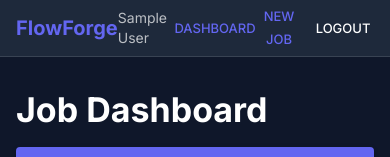
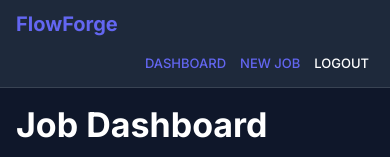
Before and after one commit to ShayaanSadiq/FlowForge, a React (Vite) app in the folder frontend/: page / in a window 390 px wide. Shown: the top 157 px of the page. Built offline with nearby package versions, Linux system fonts and the light colour scheme; no server answers; sample sign-in values are in the browser's storage.

Commit message:
Make app navigation responsive

```diff
--- a/frontend/src/components/Layout.jsx
+++ b/frontend/src/components/Layout.jsx
@@ -4,31 +4,56 @@ import {
   Box,
   Button,
   Container,
+  Stack,
   Toolbar,
   Typography,
 } from '@mui/material';
 import { useAuth } from '../context/AuthContext';
+import useIsMobile from '../hooks/useIsMobile';
 
 export default function Layout() {
   const { user, logout } = useAuth();
   const navigate = useNavigate();
+  const isMobile = useIsMobile('sm');
 
   return (
     <Box sx={{ minHeight: '100vh', bgcolor: 'background.default' }}>
-      <AppBar position="static" elevation={0} sx={{ bgcolor: 'background.paper', borderBottom: 1, borderColor: 'divider' }}>
-        <Toolbar>
-          <Typography variant="h6" sx={{ flexGrow: 1, fontWeight: 700, color: 'primary.main' }}>
+      <AppBar
+        position="static"
+        elevation={0}
+        sx={{ bgcolor: 'background.paper', borderBottom: 1, borderColor: 'divider' }}
+      >
+        <Toolbar
+          sx={{
+            flexWrap: 'wrap',
+            gap: 1,
+            py: { xs: 1, sm: 0 },
+            minHeight: { xs: 56, sm: 64 },
+          }}
+        >
+          <Typography
+            variant="h6"
+            sx={{ flexGrow: 1, fontWeight: 700, color: 'primary.main', minWidth: 120 }}
+          >
             FlowForge
           </Typography>
-          <Typography variant="body2" sx={{ mr: 2, color: 'text.secondary' }}>
-            {user?.displayName}
-          </Typography>
-          <Button size="small" onClick={() => navigate('/')}>Dashboard</Button>
-          <Button size="small" onClick={() => navigate('/jobs/new')}>New Job</Button>
-          <Button size="small" color="inherit" onClick={logout}>Logout</Button>
+          {!isMobile && (
+            <Typography variant="body2" sx={{ mr: 1, color: 'text.secondary' }}>
+              {user?.displayName}
+            </Typography>
+          )}
+          <Stack
+            direction="row"
+            spacing={0.5}
+            sx={{ width: { xs: '100%', sm: 'auto' }, justifyContent: { xs: 'flex-end', sm: 'flex-start' } }}
+          >
+            <Button size="small" onClick={() => navigate('/')}>Dashboard</Button>
+            <Button size="small" onClick={() => navigate('/jobs/new')}>New Job</Button>
+            <Button size="small" color="inherit" onClick={logout}>Logout</Button>
+          </Stack>
         </Toolbar>
       </AppBar>
-      <Container maxWidth="lg" sx={{ py: 4 }}>
+      <Container maxWidth="lg" sx={{ py: { xs: 2, sm: 4 }, px: { xs: 2, sm: 3 } }}>
         <Outlet />
       </Container>
     </Box>
```
